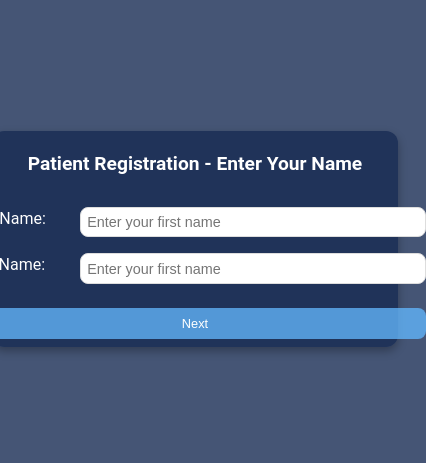
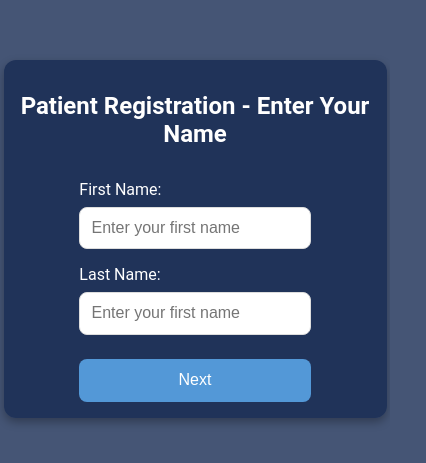
Before and after one commit to MLaranjeiro/Patient-Registration-SPA, a React (Create React App) app: page / in a window 390 px wide. Shown: the part 183-646 px from the top of the page, 426 px wide, since content can reach past the window. Built offline with nearby package versions, Linux system fonts and the light colour scheme.

Commit message:
Refactor responsive styles in index.css: ensure full-width inputs, adjust container padding, and enhance layout for better mobile experience.

```diff
--- a/src/index.css
+++ b/src/index.css
@@ -56,6 +56,7 @@
   border: 1px solid #ddd;
   border-radius: 8px;
   font-size: 1rem;
+  width: 100%;
   width: 400px;
   box-sizing: border-box;
 }
@@ -108,45 +109,36 @@
 @media (max-width: 768px) {
   .container {
     padding: 1rem;
-    margin: 10px;
+    width: 90vw;
   }
 
+  input,
+  select,
+  button,
+  .new-reg-button {
+    width: 100%;
+  }
+}
+
+@media (max-width: 480px) {
   h1 {
     font-size: 1.5rem;
   }
 
-  button {
-    font-size: 0.9rem;
-    padding: 0.6rem;
+  .form-group {
+    flex-direction: column;
+    align-items: flex-start;
   }
 
-  .summary-card .summarylabel {
-    width: 150px;
-  }
-}
-
-@media (max-width: 480px) {
-  .container {
-    padding: 0.5rem;
-    margin: 5px;
-  }
-
-  h1 {
-    font-size: 1.2rem;
+  .form-group label {
+    margin-bottom: 0.5rem;
+    flex: 0 0 auto;
   }
 
   input,
-  select {
-    font-size: 0.9rem;
-    padding: 0.4rem;
-  }
-
-  button {
-    font-size: 0.8rem;
-    padding: 0.5rem;
-  }
-
-  .summary-card .summarylabel {
-    width: 120px;
+  select,
+  button,
+  .new-reg-button {
+    width: 100%;
   }
 }
```
